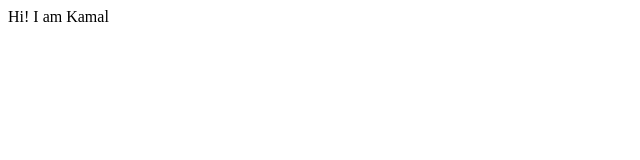
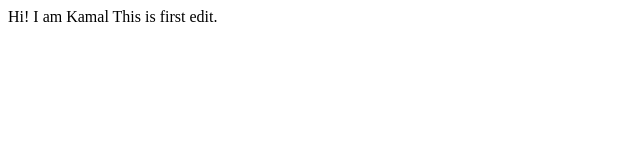
Before and after one commit to KamalpreetS/Portfolio, a plain HTML site: page index.html in a window 1280 px wide. Shown: the whole page, without its empty margins (0-640 px from the left). Drawn offline with Linux system fonts and the light colour scheme.

Commit message:
edit
test edit

```diff
--- a/index.html
+++ b/index.html
@@ -8,5 +8,6 @@
 </head>
 <body>
     Hi! I am Kamal
+    This is first edit.
 </body>
 </html>
```
